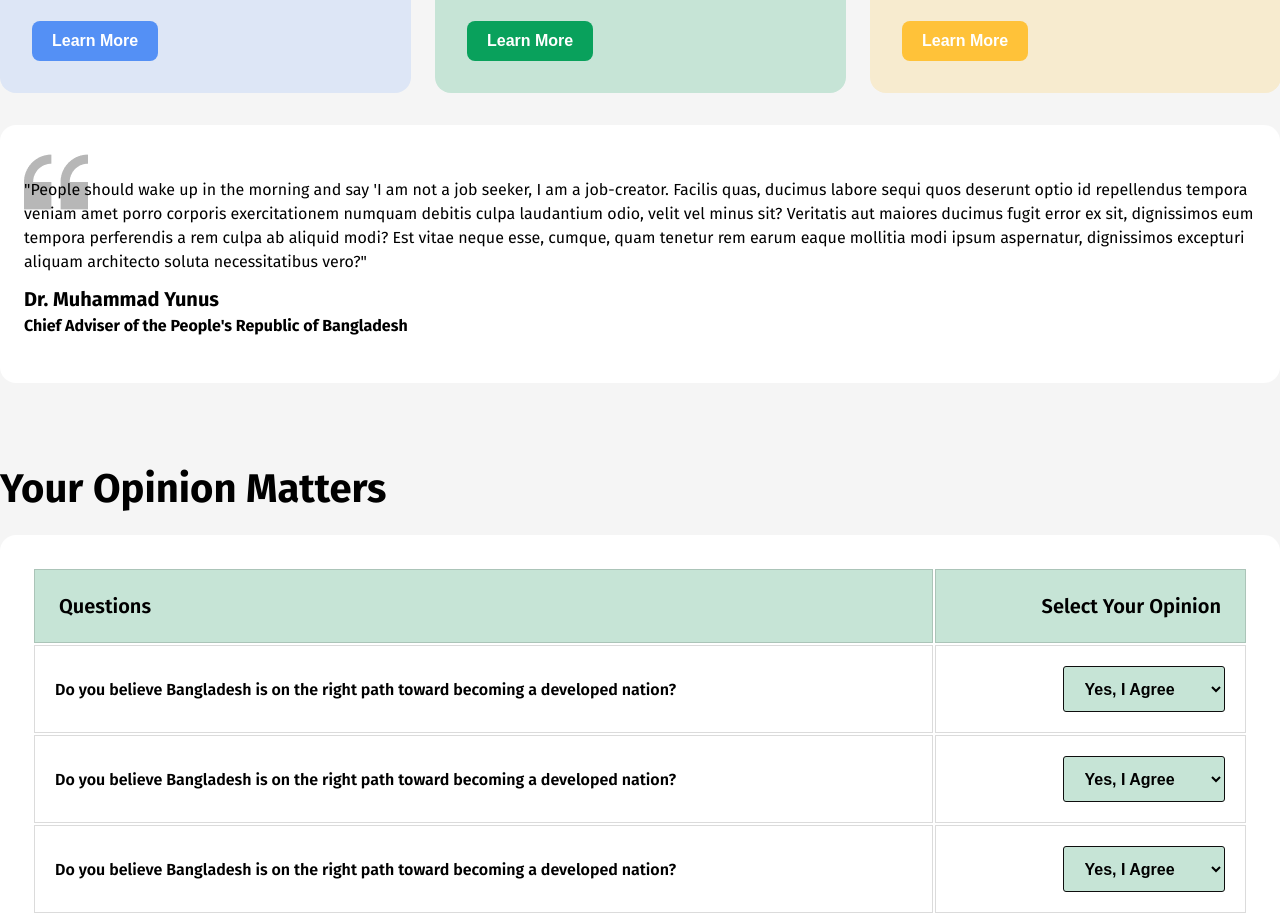
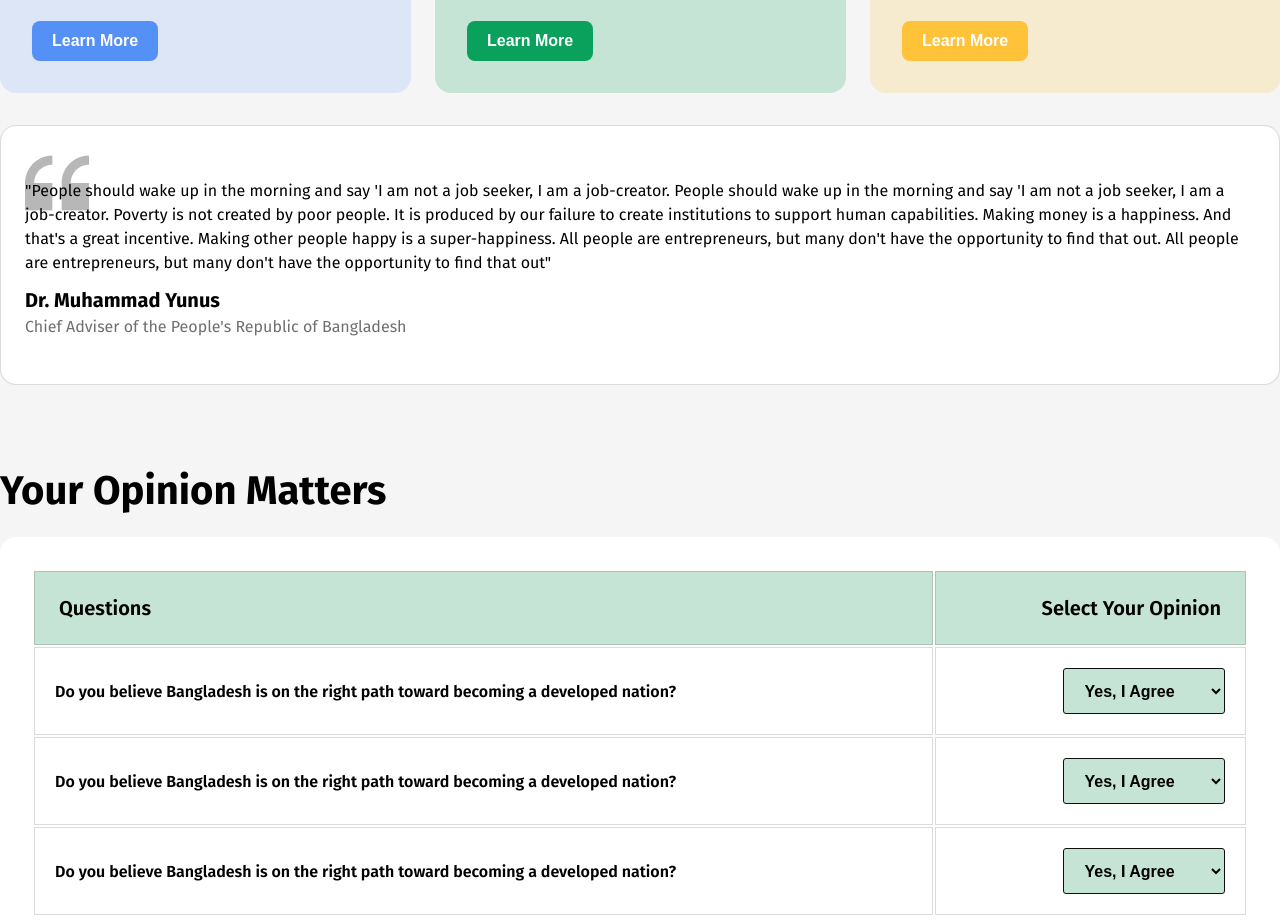
Before and after one commit to Code5linger/B11A1-assignment-1, a plain HTML site: page index.html in a window 1280 px wide. Shown: the part 1546-2468 px from the top of the page. Drawn offline with Linux system fonts and the light colour scheme.

Commit message:
Updated the quote section

```diff
--- a/index.html
+++ b/index.html
@@ -112,7 +112,7 @@
     </section>
 
     <section class="container flexer flex-left colorWhite quoteCard">
-        <p class="quoteCardContent">"People should wake up in the morning and say 'I am not a job seeker, I am a job-creator. Facilis quas, ducimus labore sequi quos deserunt optio id repellendus tempora veniam amet porro corporis exercitationem numquam debitis culpa laudantium odio, velit vel minus sit? Veritatis aut maiores ducimus fugit error ex sit, dignissimos eum tempora perferendis a rem culpa ab aliquid modi? Est vitae neque esse, cumque, quam tenetur rem earum eaque mollitia modi ipsum aspernatur, dignissimos excepturi aliquam architecto soluta necessitatibus vero?"</p>
+        <p class="quoteCardContent">"People should wake up in the morning and say 'I am not a job seeker, I am a job-creator.  People should wake up in the morning and say 'I am not a job seeker, I am a job-creator. Poverty is not created by poor people. It is produced by our failure to create institutions to support human capabilities. Making money is a happiness. And that's a great incentive. Making other people happy is a super-happiness. All people are entrepreneurs, but many don't have the opportunity to find that out. All people are entrepreneurs, but many don't have the opportunity to find that out"</p>
 
 
         <h5>Dr. Muhammad Yunus</h5>
--- a/style.css
+++ b/style.css
@@ -251,6 +251,7 @@ h5 {
   padding: 25px 24px 48px 24px;
   border-radius: 16px;
   margin: 32px auto;
+  border: 1px solid rgba(14, 14, 14, 0.15);
 }
 
 .quoteCardContent {
@@ -267,6 +268,8 @@ h5 {
 
 .pAlt {
   margin: 5px 0px 0px 0px;
+  font-weight: var(--weight-regular);
+  color: rgba(14, 14, 14, 0.6);
 }
 
 /* opinion */
```
